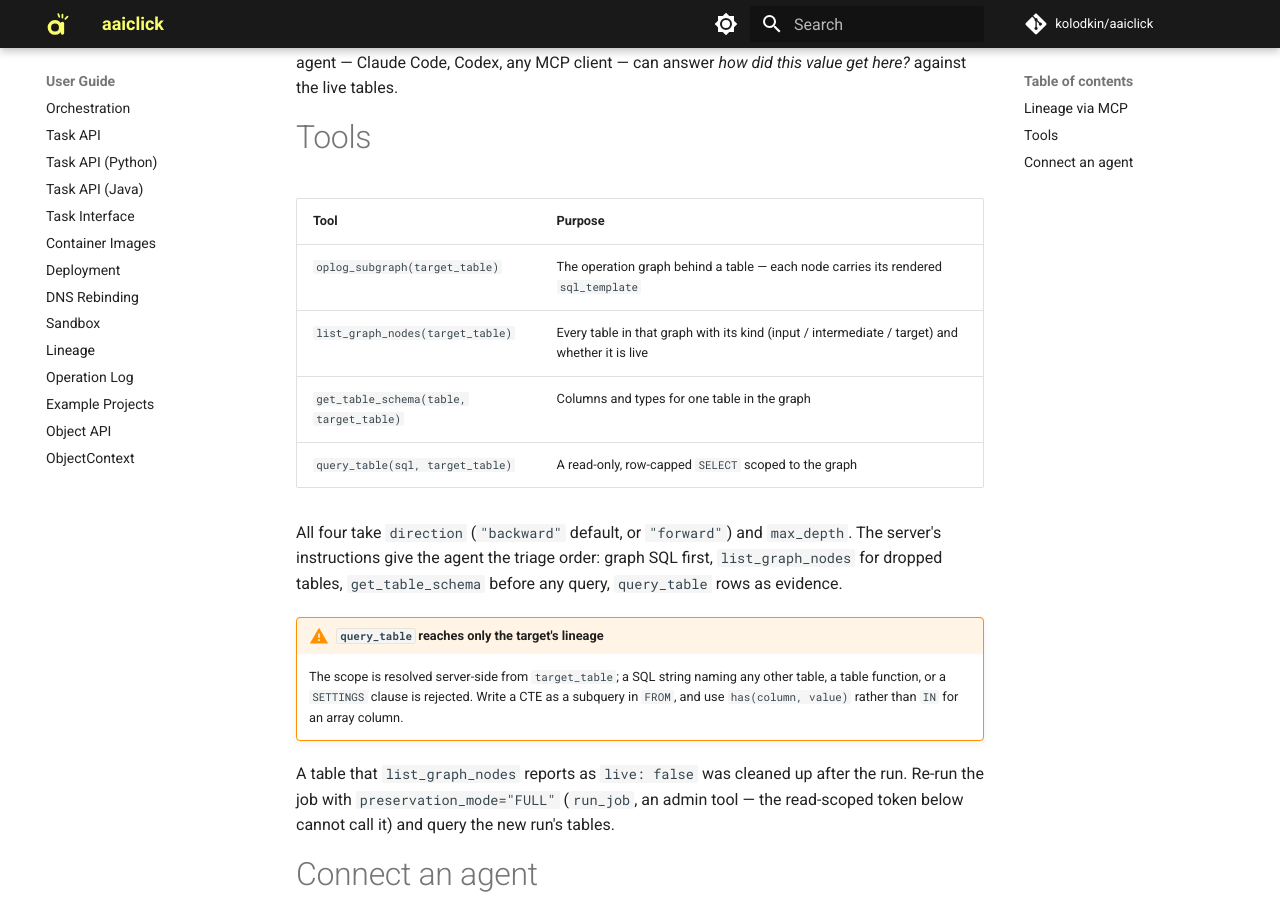
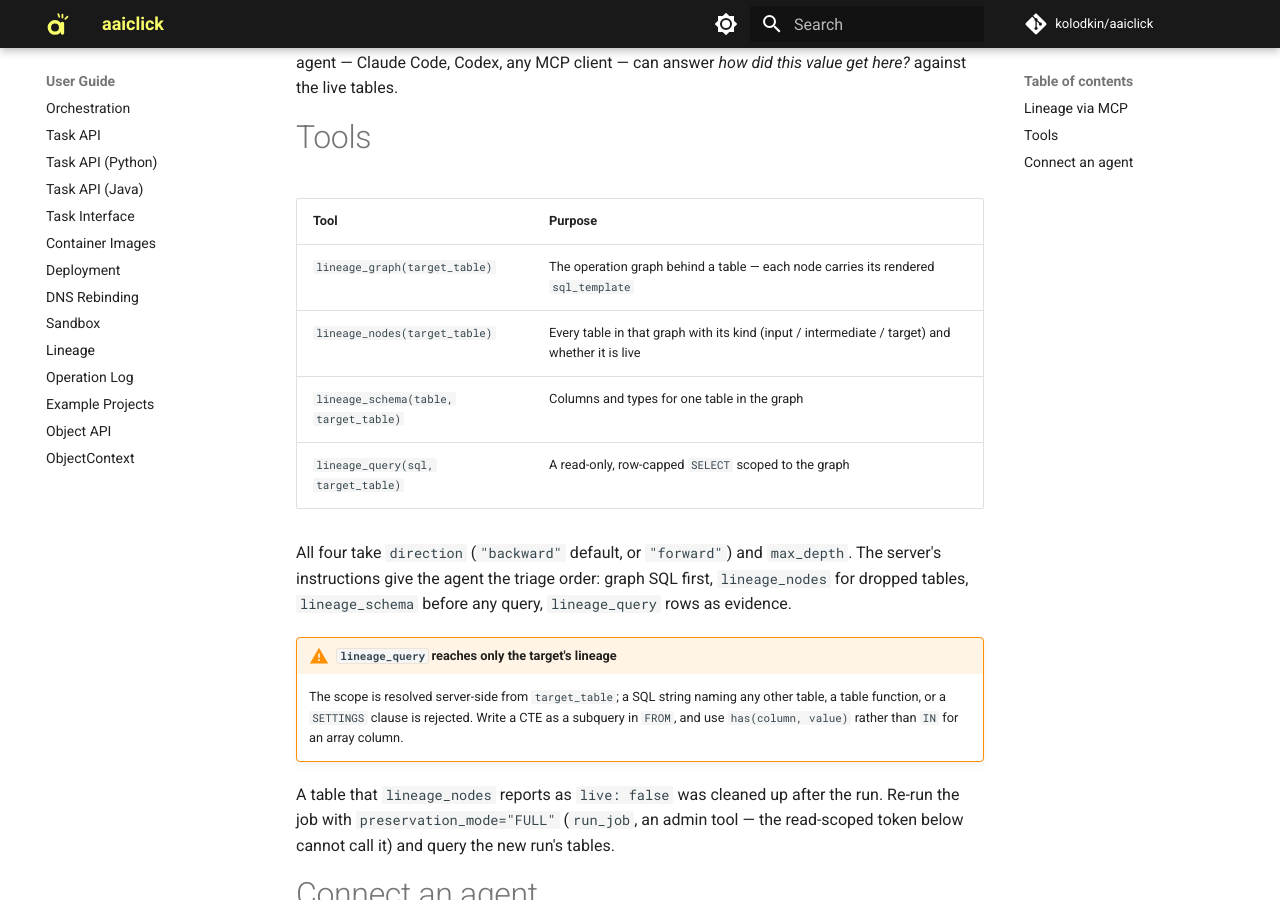
Before and after one commit to kolodkin/aaiclick, an MkDocs documentation site: the page built from docs/user_guide/lineage.md, in a window 1280 px wide and 900 px high, scrolled down 213 px. Built offline with MkDocs 1.6.1 and Material for MkDocs 9.7.7, drawn with Linux system fonts in a browser that asks for light colours; comment, search, counter and statistics services are not loaded.

Commit message:
Rename lineage MCP tools to a lineage_* family (#540)
* Rename lineage MCP tools to a lineage_* family

oplog_subgraph, list_graph_nodes, get_table_schema and query_table become
lineage_graph, lineage_nodes, lineage_schema and lineage_query, so the
family reads as one group in tools/list and no longer collides with
query_object / get_object. Internal API function names are unchanged.

No compatibility aliases: agent configs naming the old tools must update.

Co-Authored-By: Claude Fable 5.1 <noreply@anthropic.com>
Claude-Session: https://claude.ai/code/session_01LcC1uBw9dBXPBKveYx1euv

* Point query_sandbox docstrings at the renamed lineage_query tool

Co-Authored-By: Claude Fable 5.1 <noreply@anthropic.com>
Claude-Session: https://claude.ai/code/session_01LcC1uBw9dBXPBKveYx1euv

---------

Co-authored-by: Claude <noreply@anthropic.com>

```diff
--- a/docs/user_guide/lineage.md
+++ b/docs/user_guide/lineage.md
@@ -7,25 +7,25 @@ can answer *how did this value get here?* against the live tables.
 
 # Tools
 
-| Tool                                    | Purpose                                                                                        |
-|-----------------------------------------|------------------------------------------------------------------------------------------------|
-| `oplog_subgraph(target_table)`          | The operation graph behind a table — each node carries its rendered `sql_template`             |
-| `list_graph_nodes(target_table)`        | Every table in that graph with its kind (input / intermediate / target) and whether it is live |
-| `get_table_schema(table, target_table)` | Columns and types for one table in the graph                                                   |
-| `query_table(sql, target_table)`        | A read-only, row-capped `SELECT` scoped to the graph                                           |
+| Tool                                  | Purpose                                                                                        |
+|---------------------------------------|------------------------------------------------------------------------------------------------|
+| `lineage_graph(target_table)`         | The operation graph behind a table — each node carries its rendered `sql_template`             |
+| `lineage_nodes(target_table)`         | Every table in that graph with its kind (input / intermediate / target) and whether it is live |
+| `lineage_schema(table, target_table)` | Columns and types for one table in the graph                                                   |
+| `lineage_query(sql, target_table)`    | A read-only, row-capped `SELECT` scoped to the graph                                           |
 
 All four take `direction` (`"backward"` default, or `"forward"`) and
 `max_depth`. The server's instructions give the agent the triage order:
-graph SQL first, `list_graph_nodes` for dropped tables, `get_table_schema`
-before any query, `query_table` rows as evidence.
+graph SQL first, `lineage_nodes` for dropped tables, `lineage_schema`
+before any query, `lineage_query` rows as evidence.
 
-!!! warning "`query_table` reaches only the target's lineage"
+!!! warning "`lineage_query` reaches only the target's lineage"
     The scope is resolved server-side from `target_table`; a SQL string
     naming any other table, a table function, or a `SETTINGS` clause is
     rejected. Write a CTE as a subquery in `FROM`, and use
     `has(column, value)` rather than `IN` for an array column.
 
-A table that `list_graph_nodes` reports as `live: false` was cleaned up
+A table that `lineage_nodes` reports as `live: false` was cleaned up
 after the run. Re-run the job with `preservation_mode="FULL"` (`run_job`,
 an admin tool — the read-scoped token below cannot call it) and query the
 new run's tables.
```
Also changed, not shown: docs/designs/auth.md (+1 -1 lines), docs/designs/lineage.md (+11 -11 lines), docs/designs/viewer.md (+1 -1 lines), 3 other files.
